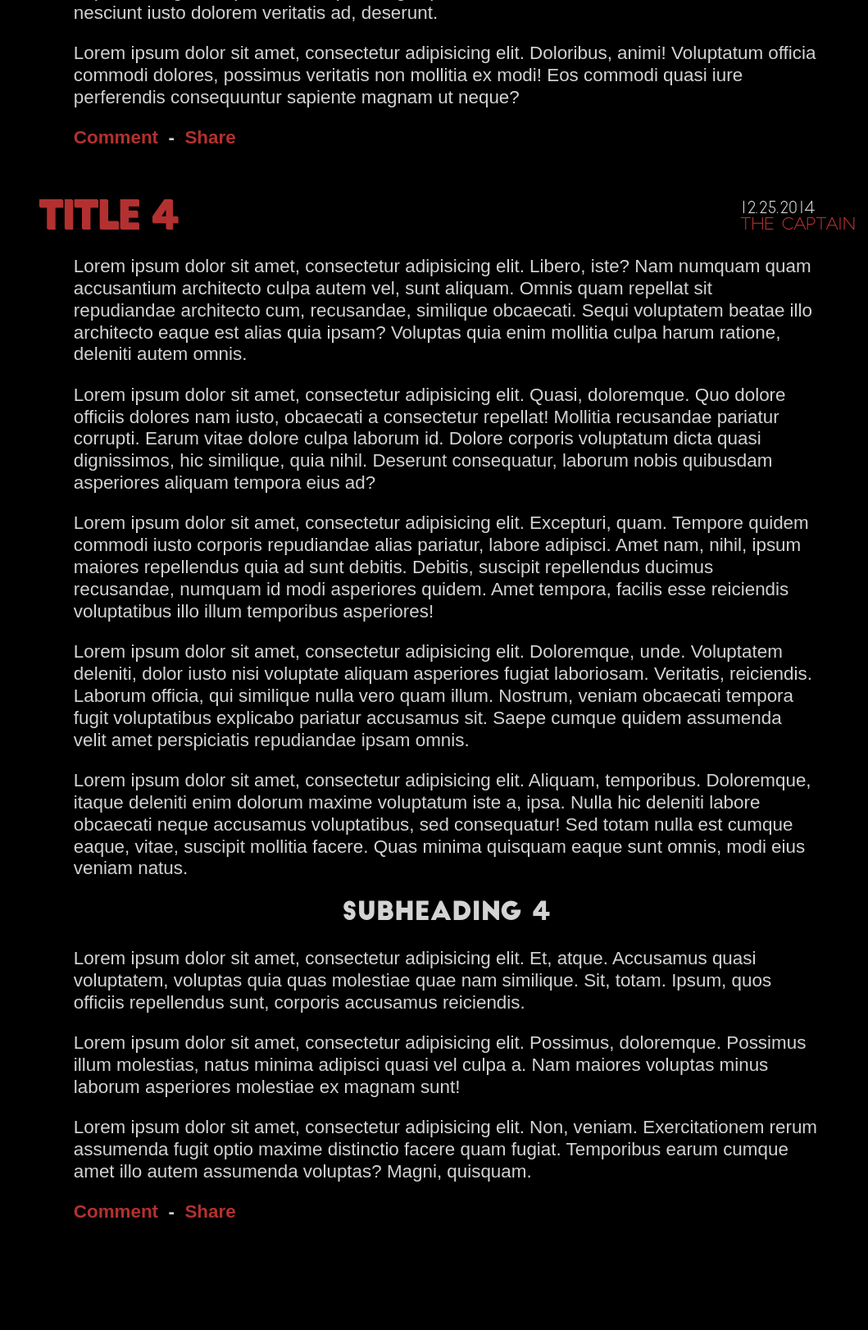
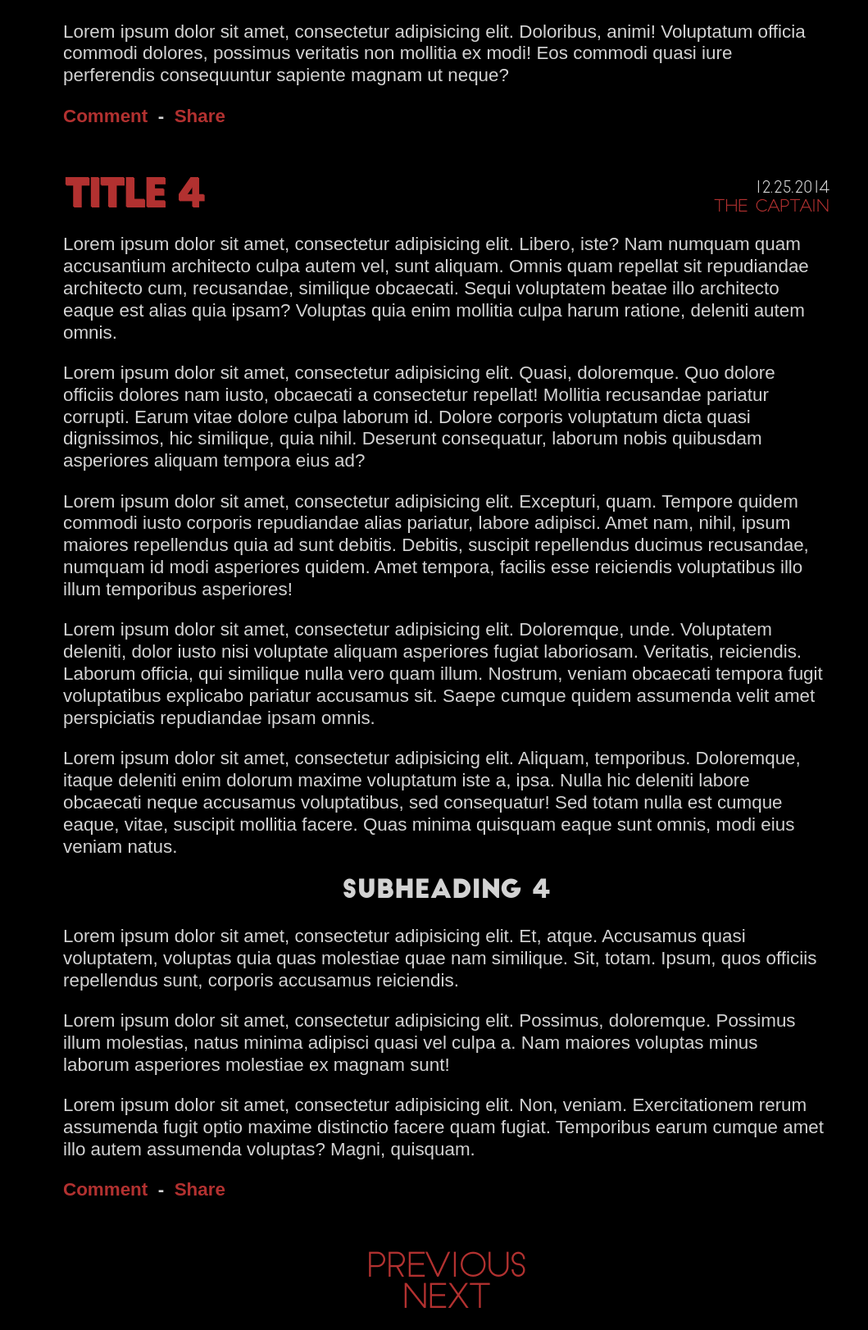
Before and after one commit to DaJoker29/Theta, a PHP site: page / in a window 1280 px wide. Shown: the part 3644-5266 px from the top of the page at 82% size, without its empty margins (221-1280 px from the left). Before the commit the page ends 5129 px from the top, so only its background shows below. Run offline with PHP 8.4, Linux system fonts and the light colour scheme; some libraries are stand-ins or nearby versions; some web fonts are replaced.

Commit message:
Update README and pagination
* updated readme with updated roadmap
* Adding pagination links
* Tweaked post-meta styling

```diff
--- a/mockup/index.html
+++ b/mockup/index.html
@@ -275,6 +275,10 @@
                 </div>
             </div>
         </div>
+        <div class="pagination-container">
+            <div class="prev pagination"><a href="">Previous</a></div>
+            <div class="next pagination"><a href="">Next</a></div>
+        </div>
     </div>
     <script src="http://code.jquery.com/jquery-2.1.3.min.js"></script>
     <script src="main.js"></script>
--- a/mockup/style.css
+++ b/mockup/style.css
@@ -58,6 +58,7 @@ a:active {
 
 .post {
     margin-bottom: 4em;
+    padding: 0 2em 0;
 }
 
 #site-header,
@@ -79,11 +80,12 @@ a:active {
     font-family: 'SlimJoe';
     font-weight: bold;
     font-size: 1.2em;
+    text-align: right;
+    line-height: 1.2;
 }
 
 .post-body {
     clear: both;
-    padding: 0 2em 0;
     font-size: 1.4em;
     line-height: 1.2;
 }
@@ -94,6 +96,18 @@ a:active {
 
 .post-meta span {
     display: block;
+}
+
+.pagination-container {
+    text-align: center;
+    font-family: 'SlimJoe';
+    font-weight: bold;
+    font-size: 2.4em;
+}
+
+.pagination {
+    display: inline-block;
+    margin: 0 5em;
 }
 
 #site-nav {
```
Also changed, not shown: README.md.
